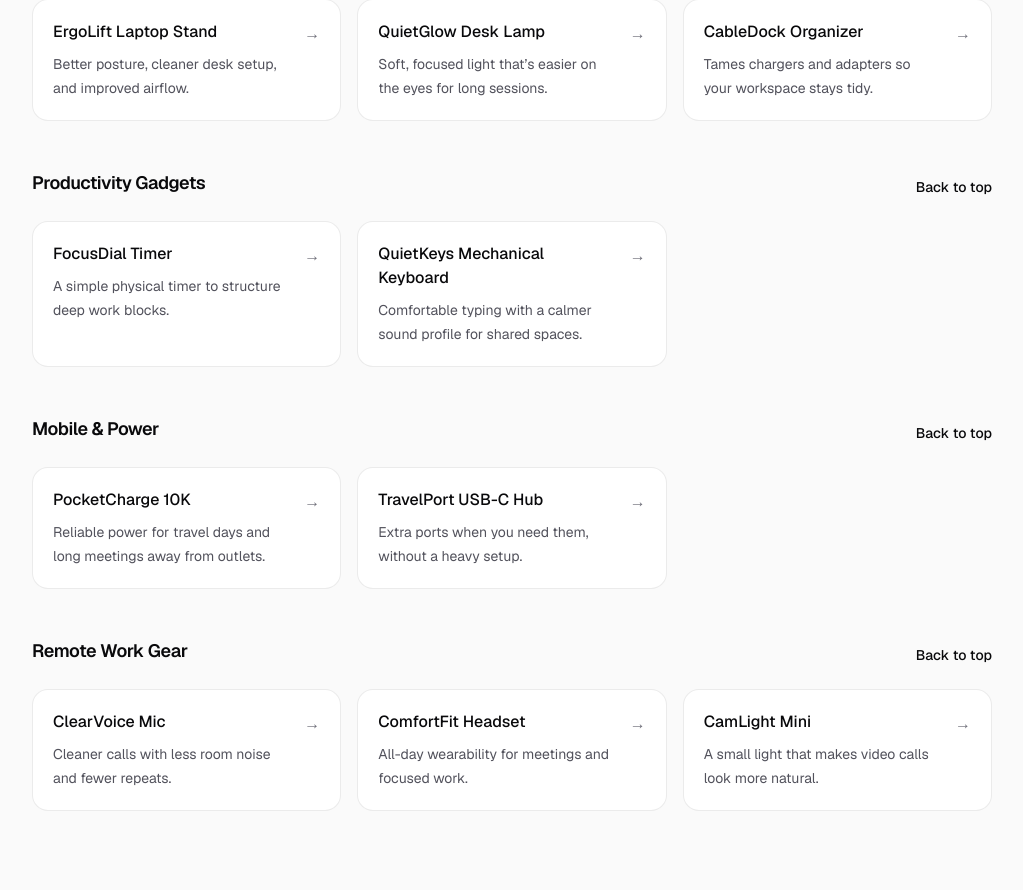
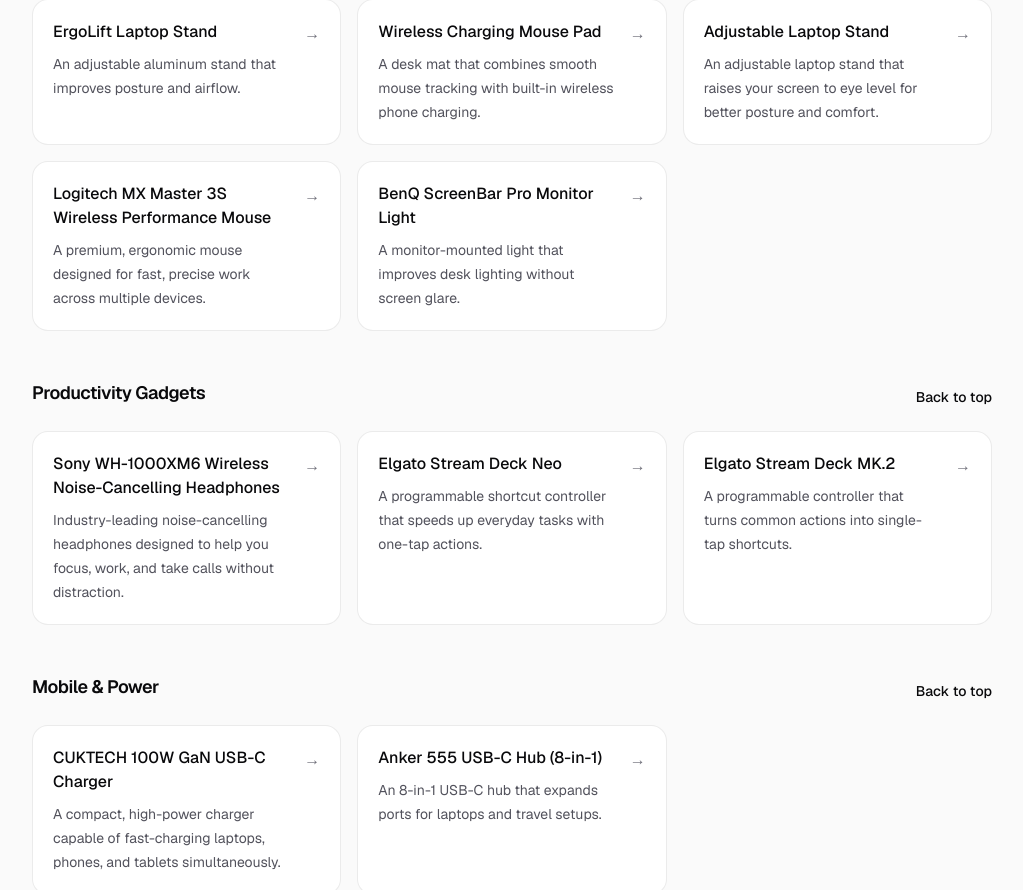
Before and after one commit to PatchLore/saaspertise, a Next.js app in the folder web/: page /gear in a window 1280 px wide. Shown: the part 373-1263 px from the top of the page, without its empty margins (128-1151 px from the left). Built offline with nearby package versions, Linux system fonts and the light colour scheme.

Commit message:
Wire /gear to product data

```diff
--- a/web/app/gear/page.tsx
+++ b/web/app/gear/page.tsx
@@ -1,78 +1,13 @@
 import Link from "next/link";
 import { Container } from "../components/Container";
+import { products } from "../data/products";
 
 export default function GearPage() {
   const sections = [
-    {
-      title: "Desk & Workspace Tech",
-      items: [
-        {
-          name: "ErgoLift Laptop Stand",
-          benefit: "Better posture, cleaner desk setup, and improved airflow.",
-          href: "/gear/ergolift-laptop-stand",
-        },
-        {
-          name: "QuietGlow Desk Lamp",
-          benefit: "Soft, focused light that’s easier on the eyes for long sessions.",
-          href: "/gear/quietglow-desk-lamp",
-        },
-        {
-          name: "CableDock Organizer",
-          benefit: "Tames chargers and adapters so your workspace stays tidy.",
-          href: "/gear/cabledock-organizer",
-        },
-      ],
-    },
-    {
-      title: "Productivity Gadgets",
-      items: [
-        {
-          name: "FocusDial Timer",
-          benefit: "A simple physical timer to structure deep work blocks.",
-          href: "/gear/focusdial-timer",
-        },
-        {
-          name: "QuietKeys Mechanical Keyboard",
-          benefit: "Comfortable typing with a calmer sound profile for shared spaces.",
-          href: "/gear/quietkeys-mechanical-keyboard",
-        },
-      ],
-    },
-    {
-      title: "Mobile & Power",
-      items: [
-        {
-          name: "PocketCharge 10K",
-          benefit: "Reliable power for travel days and long meetings away from outlets.",
-          href: "/gear/pocketcharge-10k",
-        },
-        {
-          name: "TravelPort USB-C Hub",
-          benefit: "Extra ports when you need them, without a heavy setup.",
-          href: "/gear/travelport-usb-c-hub",
-        },
-      ],
-    },
-    {
-      title: "Remote Work Gear",
-      items: [
-        {
-          name: "ClearVoice Mic",
-          benefit: "Cleaner calls with less room noise and fewer repeats.",
-          href: "/gear/clearvoice-mic",
-        },
-        {
-          name: "ComfortFit Headset",
-          benefit: "All-day wearability for meetings and focused work.",
-          href: "/gear/comfortfit-headset",
-        },
-        {
-          name: "CamLight Mini",
-          benefit: "A small light that makes video calls look more natural.",
-          href: "/gear/camlight-mini",
-        },
-      ],
-    },
+    { title: "Desk & Workspace Tech", category: "desk" },
+    { title: "Productivity Gadgets", category: "productivity" },
+    { title: "Mobile & Power", category: "mobile" },
+    { title: "Remote Work Gear", category: "remote" },
   ] as const;
 
   return (
@@ -111,19 +46,21 @@ export default function GearPage() {
                   </div>
 
                   <div className="mt-6 grid grid-cols-1 gap-4 sm:grid-cols-2 lg:grid-cols-3">
-                    {section.items.map((item) => (
+                    {products
+                      .filter((p) => p.category === section.category)
+                      .map((product) => (
                         <Link
-                        key={item.href}
-                        href={item.href}
+                          key={product.slug}
+                          href={`/gear/${product.slug}`}
                           className="group rounded-2xl border border-black/[.08] bg-white p-5 transition-colors hover:bg-black/[.02] dark:border-white/[.145] dark:bg-black dark:hover:bg-[#1a1a1a]"
                         >
                           <div className="flex items-start justify-between gap-4">
                             <div>
                               <div className="text-base font-medium text-zinc-950 dark:text-zinc-50">
-                              {item.name}
+                                {product.name}
                               </div>
                               <p className="mt-2 text-sm leading-6 text-zinc-600 dark:text-zinc-400">
-                              {item.benefit}
+                                {product.shortDescription}
                               </p>
                             </div>
                             <span
```
Lines whose indentation alone changed are shown as unchanged.
